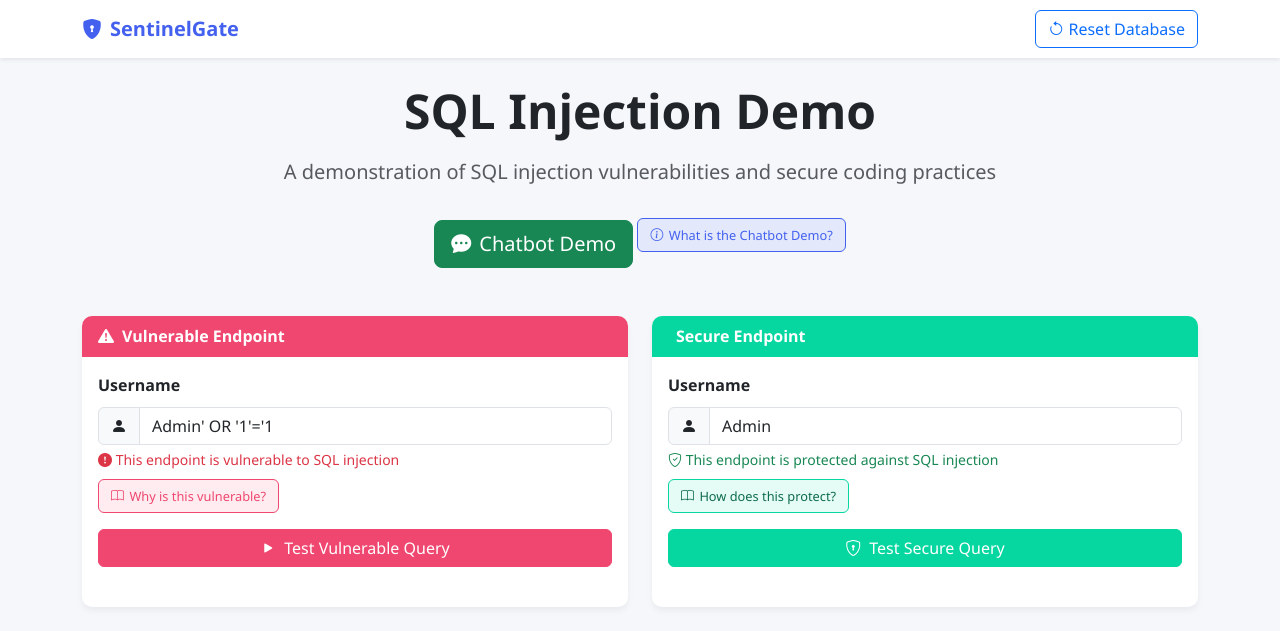
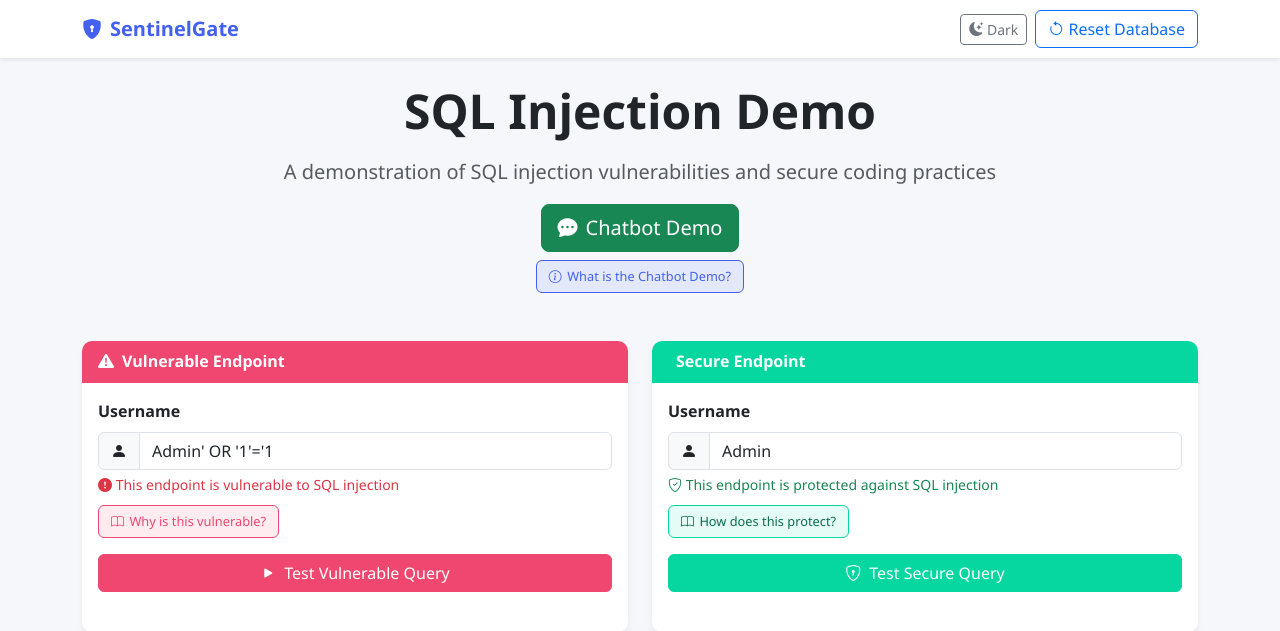
Before and after one commit to PavanSuryaChintada/sentinel-gate-anti-sql-injection, a Flask app: page / in a window 1280 px wide. Shown: the top 631 px of the page. Run offline with Flask 3, Linux system fonts and the light colour scheme.

Commit message:
feat:light and dark mode,css fix

```diff
--- a/sentinelgate_lab/templates/index.html
+++ b/sentinelgate_lab/templates/index.html
@@ -160,7 +192,11 @@
             <a class="navbar-brand" href="#">
                 <i class="bi bi-shield-lock-fill me-2"></i>SentinelGate
             </a>
-            <div style="display: flex; gap: 8px; flex-shrink: 0;">
+            <div style="display: flex; gap: 8px; flex-shrink: 0; align-items: center;">
+                <button type="button" class="btn btn-outline-secondary btn-sm" id="themeToggle" onclick="toggleTheme()" title="Toggle light/dark mode">
+                    <i class="bi bi-moon-stars-fill" id="themeIcon"></i>
+                    <span id="themeLabel">Dark</span>
+                </button>
                 <button type="button" class="btn btn-outline-primary" onclick="resetDatabase()">
                     <i class="bi bi-arrow-counterclockwise"></i> Reset Database
                 </button>
@@ -172,13 +208,15 @@
         <div class="text-center mb-5">
             <h1 class="display-5 fw-bold mb-3">SQL Injection Demo</h1>
             <p class="lead text-muted">A demonstration of SQL injection vulnerabilities and secure coding practices</p>
-            <button class="btn btn-success btn-lg mt-3" onclick="openChatbotDemo()">
-                <i class="bi bi-chat-dots-fill me-2"></i>Chatbot Demo
-            </button>
-            <button type="button" class="explanation-btn info mt-2" data-bs-toggle="collapse" data-bs-target="#chatbotExplain">
-                <i class="bi bi-info-circle"></i> What is the Chatbot Demo?
-            </button>
-            <div class="collapse mt-2" id="chatbotExplain">
+            <div class="d-flex flex-column align-items-center gap-2 mt-3">
+                <button class="btn btn-success btn-lg" onclick="openChatbotDemo()">
+                    <i class="bi bi-chat-dots-fill me-2"></i>Chatbot Demo
+                </button>
+                <button type="button" class="explanation-btn info" data-bs-toggle="collapse" data-bs-target="#chatbotExplain">
+                    <i class="bi bi-info-circle"></i> What is the Chatbot Demo?
+                </button>
+            </div>
+            <div class="collapse mt-2 mx-auto" id="chatbotExplain" style="max-width: 600px;">
                 <div class="explanation-panel">
                     <p class="mb-0">Compare <strong>Secured</strong> vs <strong>Unsecured</strong> chatbots. The unsecured chatbot executes user input as SQL and leaks all secrets when given injection payloads. The secured chatbot refuses all data requests and blocks SQL/prompt injection attempts. Use this to see how AI assistants can be vulnerable to prompt injection and data exfiltration.</p>
                 </div>
@@ -551,6 +589,30 @@ cursor.execute(query, (user_input,))</pre>
 
     <script src="https://cdn.jsdelivr.net/npm/bootstrap@5.3.0/dist/js/bootstrap.bundle.min.js"></script>
     <script>
+        function toggleTheme() {
+            const html = document.documentElement;
+            const isDark = html.getAttribute('data-theme') === 'dark';
+            if (isDark) {
+                html.removeAttribute('data-theme');
+                document.getElementById('themeIcon').className = 'bi bi-moon-stars-fill';
+                document.getElementById('themeLabel').textContent = 'Dark';
+            } else {
+                html.setAttribute('data-theme', 'dark');
+                document.getElementById('themeIcon').className = 'bi bi-sun-fill';
+                document.getElementById('themeLabel').textContent = 'Light';
+            }
+            localStorage.setItem('theme', isDark ? 'light' : 'dark');
+        }
+        function initTheme() {
+            const saved = localStorage.getItem('theme');
+            if (saved === 'dark') {
+                document.documentElement.setAttribute('data-theme', 'dark');
+                document.getElementById('themeIcon').className = 'bi bi-sun-fill';
+                document.getElementById('themeLabel').textContent = 'Light';
+            }
+        }
+        initTheme();
+
         document.addEventListener('DOMContentLoaded', function() {
             // Handle form submissions
             document.getElementById('vulnerableForm').addEventListener('submit', function(e) {
```
Also changed, not shown: other parts of sentinelgate_lab/templates/index.html (+32 -0 lines).
